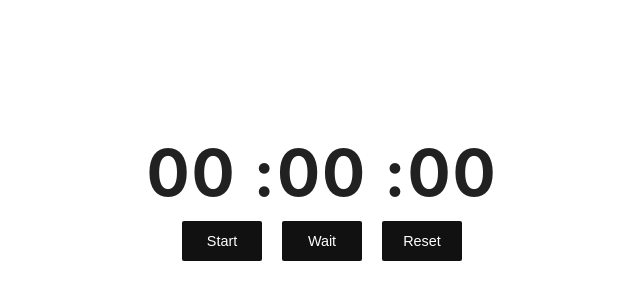
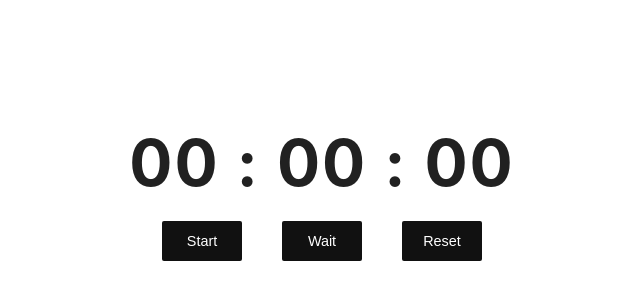
Before and after one commit to n7-remax/react-stopwatch, a React (Create React App) app: page / in a window 1280 px wide. Shown: the part 198-498 px from the top of the page, without its empty margins (318-958 px from the left). Built offline with nearby package versions, Linux system fonts and the light colour scheme.

Commit message:
adjust time style

```diff
--- a/src/components/Time/Time.js
+++ b/src/components/Time/Time.js
@@ -1,8 +1,8 @@
 const Time = (props) => {
   return (
     <div className="time">
-      {props.hours > 9 ? props.hours : "0" + props.hours} :
-      {props.minutes > 9 ? props.minutes : "0" + props.minutes} :
+      {props.hours > 9 ? props.hours : "0" + props.hours} : {" "}
+      {props.minutes > 9 ? props.minutes : "0" + props.minutes} : {" "}
       {props.seconds > 9 ? props.seconds : "0" + props.seconds}
     </div>
   );
--- a/src/index.css
+++ b/src/index.css
@@ -36,7 +36,7 @@ code {
   border: 0;
   color: white;
   font-size: .9rem;
-  margin: 10px;
+  margin: 20px;
   padding: 12px;
   width: 80px;
   cursor: pointer;
```
Also changed, not shown: 1 other file (tests, documents, lock files or other folders).
